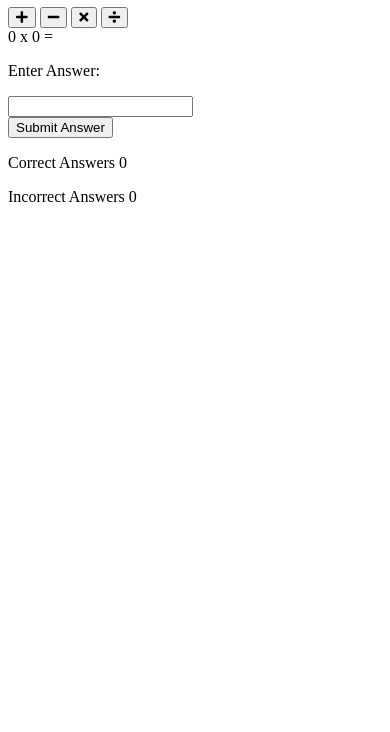
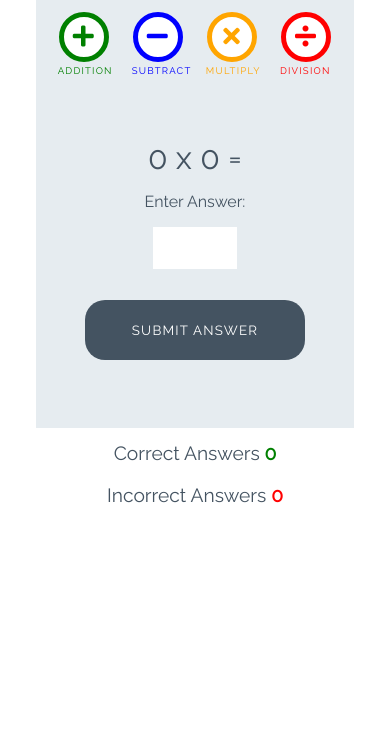
Before and after one commit to CleanOak/love-maths, a plain HTML site: page index.html in a window 390 px wide. Shown: the part 112-844 px from the top of the page. Drawn offline with Linux system fonts and the light colour scheme.

Commit message:
Add styles for game

```diff
--- a/assets/css/style.css
+++ b/assets/css/style.css
@@ -0,0 +1,252 @@
+/* --------- Global style */
+
+body {
+    background-color: white;
+    font-family: "Raleway", sans-serif;
+    color: #445361;
+    text-align: center;
+}
+
+/* --------- Heading */
+
+.heading {
+    text-align: center;
+    font-size: 2.5rem;
+}
+
+.logo {
+    height: 40px;
+    padding-right: 5px;
+}
+
+/* --------- Game layout */
+
+.game-area {
+    background-color: #E6ECF0;
+    box-sizing: border-box;
+    width: 85%;
+    height: 65vh;
+    max-height: 450px;
+    max-width: 830px;
+    margin-left: auto;
+    margin-right: auto;
+    padding: 1%;
+}
+
+.question-area {
+    width: 50%;
+    font-size: 2rem;
+    margin: auto;
+    padding: 50px 0;
+}
+
+.question-area span {
+    padding: 0 15px;
+}
+
+.score-area {
+    margin: 5px auto;
+    width: 60%;
+    font-size: 1.2rem;
+}
+
+.controls-area {
+    width: 85%;
+    margin: 30px auto;
+}
+
+#score {
+    color: green;
+    font-weight: bold;
+}
+
+#incorrect {
+    color: red;
+    font-weight: bold;
+}
+
+.answer-message {
+    display: none;
+    font-size: 1rem;
+}
+
+#answer-box {
+    border: none;
+    color: #445361;
+    display: inline-block;
+    height: 40px;
+    width: 80px;
+    font-size: 1.2rem;
+}
+
+.scores {
+    display: inline-block;
+    padding: 25px;
+}
+
+/* --------- Buttons */
+
+.btn {
+    width: 220px;
+    height: 60px;
+    font-family: "Raleway", sans-serif;
+    text-transform: uppercase;
+    letter-spacing: 1.2px;
+    color: white;
+}
+
+.btn:focus {
+    outline: none;
+}
+
+.btn--big {
+    padding-top: 10px;
+    border-radius: 50%;
+    background-color: white;
+    border: 10px solid;
+    width: 100px;
+    height: 100px;
+    font-size: 3.2rem;
+    margin: 0 30px;
+    transition: all 0.5s;
+}
+
+.btn--big::after{
+    content:attr(data-type);
+    font-size: 1rem;
+    columns: #445361;
+    position: relative;
+    left: 0.5em;
+}
+
+.btn--blue {
+    border-color: blue;
+    color: blue;
+}
+
+.btn--blue:active,
+.btn--blue:hover {
+    background-color: darkblue;
+    color: white;
+}
+
+.btn--orange {
+    border-color: orange;
+    color: orange;
+}
+
+.btn--orange:active,
+.btn--orange:hover {
+    background-color: darkorange;
+    color: white;
+}
+
+.btn--red {
+    border-color: red;
+    color: red;
+}
+
+.btn--red:active,
+.btn--red:hover {
+    background-color: darkred;
+    color: white;
+}
+
+.btn--green {
+    border-color: green;
+    color: green;
+}
+
+.btn--green:active,
+.btn--green:hover {
+    background-color: darkgreen;
+    color: white;
+}
+
+.btn--gray {
+    margin-top: 25px;
+    background-color: #445361;
+    border: 1px transparent;
+    border-radius: 20px;
+}
+
+.btn--gray:active,
+.btn--gray:hover {
+    background-color: #0d1013;
+}
+
+/* --------- Media queries */
+
+@media (max-width: 414px) {
+    .controls-area {
+        width: 100%;
+    }
+
+    .btn--big {
+        margin: 0 10px;
+        padding: 5px;
+        border: 5px solid;
+        width: 50px;
+        height: 50px;
+        font-size: 1.5rem;
+    }
+
+    .btn--big::after {
+        font-size: 0.6rem;
+        left: -0.7rem;
+    }
+
+    .question-area {
+        padding: 10% 0;
+        width: 100%;
+    }
+
+    .question-area span {
+        padding: 0;
+    }
+
+    .answer-message {
+        display: block;
+    }
+
+    #answer-box {
+        display: block;
+        margin: 0 auto;
+    }
+    .btn--gray {
+        margin-top: 0;
+    }
+
+    .score-area {
+        width: 100%;
+    }
+
+    .scores {
+        margin: 0.5em auto;
+        display: block;
+        padding: 5px;
+    }
+
+    .heading {
+        font-size: 2rem;
+    }
+}
+
+@media (max-width: 320px) {
+    .game-area {
+        height: 70vh;
+    }
+
+    .controls-area {
+        width: 75%;
+        margin: 10px auto;
+    }
+
+    .btn--big {
+        margin: 10px 10px;
+    }
+    .question-area {
+        padding: 10px 0;
+    }
+
+}
--- a/index.html
+++ b/index.html
@@ -20,16 +20,16 @@
 
     <div class="game-area">
         <div class="controls-area">
-            <button class="btn btn--big btn-green">
+            <button data-type="addition" class="btn btn--big btn--green">
                 <i class="fas fa-plus"></i>
             </button>
-            <button class="btn btn--big btn-blue">
+            <button data-type="subtract" class="btn btn--big btn--blue">
                 <i class="fas fa-minus"></i>
             </button>
-            <button class="btn btn--big btn-orange">
+            <button data-type="multiply" class="btn btn--big btn--orange">
                 <i class="fas fa-times"></i>
             </button>
-            <button class="btn btn--big btn-red">
+            <button data-type="division" class="btn btn--big btn--red">
                 <i class="fas fa-divide"></i>
             </button>
         </div>
@@ -41,7 +41,7 @@
             <p class="answer-message">Enter Answer:</p>
             <input type="number" id="answer-box">
         </div>
-        <button class="btn btn--grey">Submit Answer</button>
+        <button data-type="submit" class="btn btn--gray">Submit Answer</button>
     </div>
 
     <div class="score-area">
```
